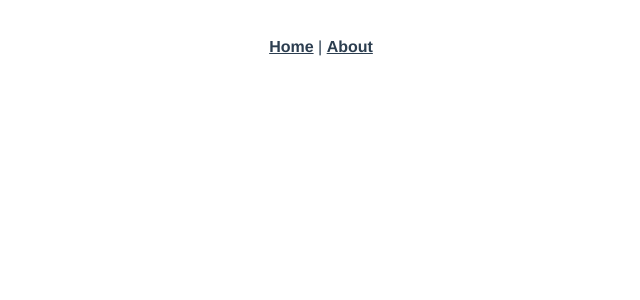
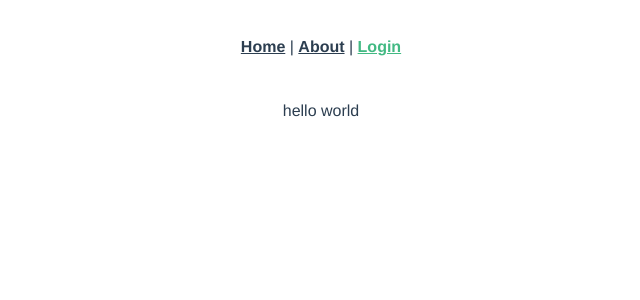
Before and after one commit to faizalrmnd/DenShare, a Vue app in the folder client/: page /#/login in a window 1280 px wide. Shown: the top 300 px of the page, without its empty margins (319-959 px from the left). Built offline with nearby package versions, Linux system fonts and the light colour scheme.

Commit message:
first commit

```diff
--- a/client/src/App.vue
+++ b/client/src/App.vue
@@ -2,7 +2,8 @@
   <div id="app">
     <div id="nav">
       <router-link to="/">Home</router-link> |
-      <router-link to="/about">About</router-link>
+      <router-link to="/about">About</router-link> |
+      <router-link to="/login">Login</router-link>
     </div>
     <router-view/>
   </div>
--- a/client/src/router.js
+++ b/client/src/router.js
@@ -2,6 +2,7 @@
 import Router from 'vue-router'
 import Home from './views/Home.vue'
 import About from './views/About.vue'
+import Login from './views/Login.vue'
 
 Vue.use(Router)
 
@@ -16,6 +17,11 @@
       path: '/about',
       name: 'about',
       component: About
+    },
+    {
+      path: '/login',
+      name: 'login',
+      component: Login
     }
   ]
 })
--- /dev/null
+++ b/client/src/views/Login.vue
@@ -0,0 +1,15 @@
+<template>
+  <div class="test">
+    <p>hello world</p>
+  </div>
+</template>
+
+<script>
+export default {
+
+}
+</script>
+
+<style>
+
+</style>
```
